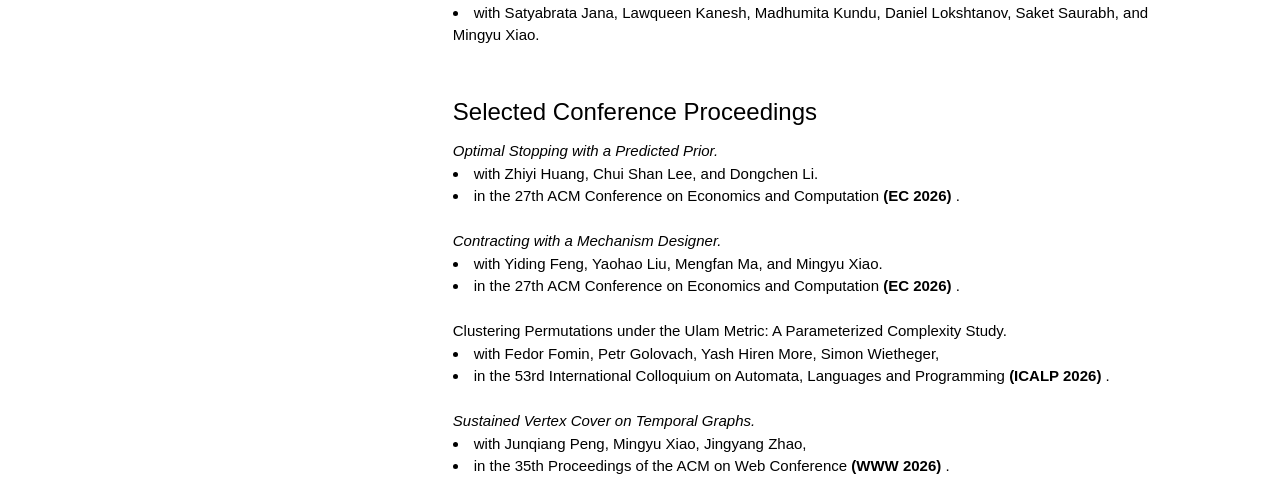
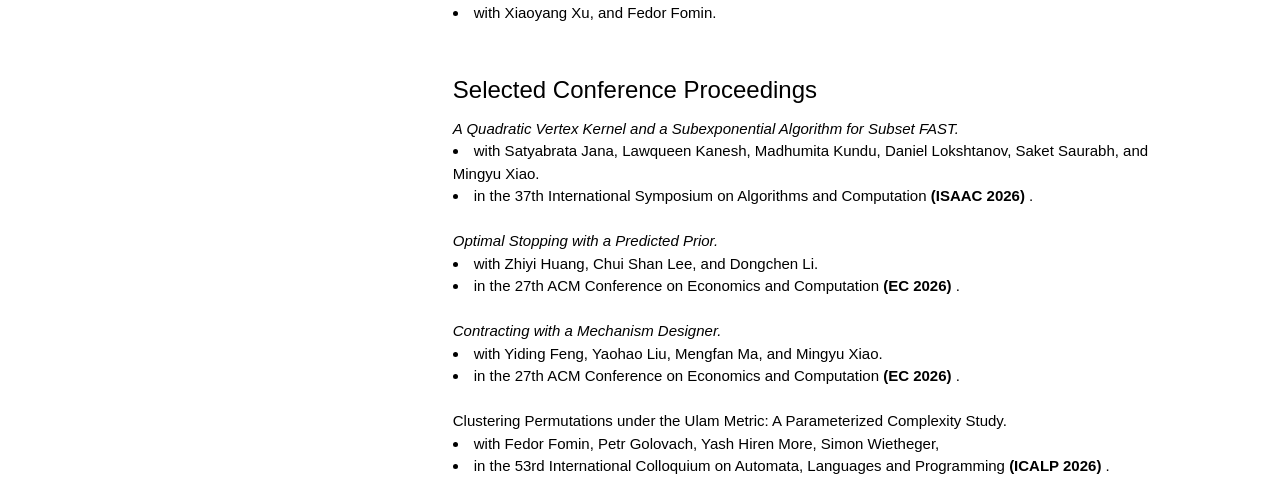
Before and after one commit to tianbaics/tianbaics.github.io, a plain HTML site: page index.html in a window 1280 px wide. Shown: the part 1151-1640 px from the top of the page. Drawn offline with Linux system fonts and the light colour scheme.

Commit message:
Update index.html

```diff
--- a/index.html
+++ b/index.html
@@ -122,7 +122,8 @@
             .second-div-pad2 {
                 padding-left: 20%;
                 padding-right: 20%;
-            }
+            }<a href=""><i> A Quadratic Vertex Kernel and a Subexponential Algorithm for Subset FAST.  </i> </a> <br>
+                        <li> with Satyabrata Jana, Lawqueen Kanesh, Madhumita Kundu, Daniel Lokshtanov, Saket Saurabh, and Mingyu Xiao. </li> <br>
         }
 
         @media only screen and (max-width: 600px) {
@@ -351,8 +352,8 @@
                         <a href="https://arxiv.org/html/2610.10319v1"><i> Polynomial Kernels for Interval Completion.  </i> </a> <br>
                         <li> with Zimo Sheng, and Mingyu Xiao. </li> <br>
 
-                        <a href=""><i> A Quadratic Vertex Kernel and a Subexponential Algorithm for Subset FAST.  </i> </a> <br>
-                        <li> with Satyabrata Jana, Lawqueen Kanesh, Madhumita Kundu, Daniel Lokshtanov, Saket Saurabh, and Mingyu Xiao. </li> <br>
+                        <a href="https://github.com/sigact-stoc/stoc2027/releases/download/papers-1/837.pdf"><i> A Quadratic Vertex Kernel and a Subexponential Algorithm for Subset FAST.  </i> </a> <br>
+                        <li> with Xiaoyang Xu, and Fedor Fomin. </li> <br>
 
                         </p>
                     </div>
@@ -361,6 +362,11 @@
                 <h3>Selected Conference Proceedings </h3>
                 <div style="display:flex;">
                     <div style="width: 100%; padding: 0 5% 0 0; text-align: left;">
+
+                        <a href=""><i> A Quadratic Vertex Kernel and a Subexponential Algorithm for Subset FAST.  </i> </a> <br>
+                        <li> with Satyabrata Jana, Lawqueen Kanesh, Madhumita Kundu, Daniel Lokshtanov, Saket Saurabh, and Mingyu Xiao.
+                        <li> in the 37th International Symposium on Algorithms and Computation <strong> (ISAAC 2026)  </strong>. </li> <br>
+
                         <a href="https://arxiv.org/abs/2511.03289"><i> Optimal Stopping with a Predicted Prior.  </i> </a> <br>
                         <li> with Zhiyi Huang, Chui Shan Lee, and Dongchen Li.
                         <li> in the 27th ACM Conference on Economics and Computation <strong> (EC 2026)  </strong>. </li> <br>
```
